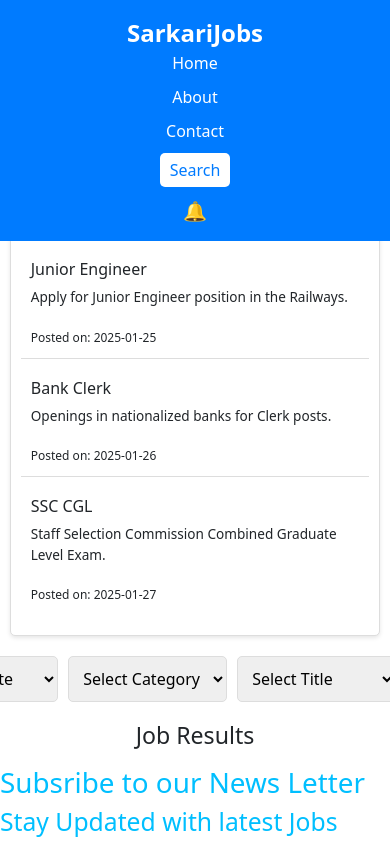
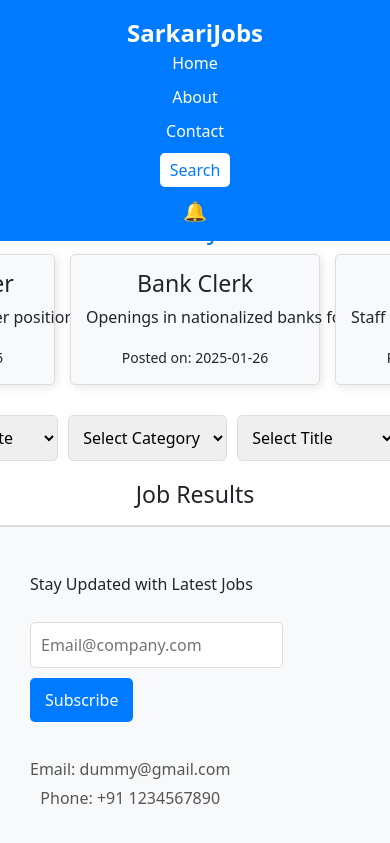
Before and after one commit to jainsurbhii/SarkariiJobs, an Angular app: page / in a window 390 px wide. Shown: the top 843 px of the page. Built offline with nearby package versions, Linux system fonts and the light colour scheme.

Commit message:
trending job fixed

```diff
--- a/src/app/footer/footer.component.css
+++ b/src/app/footer/footer.component.css
@@ -1,3 +1,74 @@
-.footer{
-    color: deepskyblue;
+.footer {
+    background-color: #f8f9fa;
+    padding: 20px;
+    text-align: center;
+    border-top: 2px solid #ddd;
 }
+
+.footer-content {
+    display: flex;
+    justify-content: space-between;
+    align-items: flex-start;
+    flex-wrap: wrap;
+}
+
+.left-column, .right-column {
+    flex: 2;
+    padding: 10px;
+}
+
+h1, h2 {
+    color: #333;
+}
+
+.subscribe-container {
+    display: flex;
+    flex-direction: column;
+    align-items: flex-start;
+    gap: 10px;
+    margin: 15px 0;
+}
+
+.subscribe-container input {
+    padding: 10px;
+    font-size: 1rem;
+    border: 1px solid #ddd;
+    border-radius: 5px;
+}
+
+.subscribe-container button {
+    padding: 10px 15px;
+    background-color: #007bff;
+    color: white;
+    border: none;
+    border-radius: 5px;
+    cursor: pointer;
+    font-size: 1rem;
+}
+
+.subscribe-container button:hover {
+    background-color: #0056b3;
+}
+
+.contact-info, .help-section {
+    margin: 20px 0;
+}
+
+.contact-info p, .help-section p {
+    margin: 5px 0;
+    color: #555;
+}
+
+.alert {
+    margin-top: 20px;
+    padding: 10px;
+    font-weight: bold;
+}
+
+.card-footer {
+    background-color: #e9ecef;
+    padding: 10px;
+    text-align: center;
+    font-size: 0.9rem;
+    color: #777;
+}
--- a/src/app/footer/footer.component.html
+++ b/src/app/footer/footer.component.html
@@ -1,23 +1,23 @@
 <div class="footer">
-<h1>Subsribe to our News Letter</h1>
-
-<h2>Stay Updated with latest Jobs</h2>
+    <div class="footer-content">
+        <div class="left-column">
+            <div class="subscribe-container">
+                <p>Stay Updated with Latest Jobs</p>
                 <input type="email" placeholder="Email@company.com"> <button>Subscribe</button>
-
-<div>
-    <p>Email:dummy&#64;gmail.com</p>
+                <div class="contact-info">
+                    <p>Email: dummy@gmail.com</p>
                     <p>Phone: +91 1234567890</p>
                 </div>
-<div>
+            </div>
+
+        </div>
+        <div class="right-column">
+            <div class="help-section">
                 <h6>Help</h6>
                 <p>Contact Us</p>
                 <p>Privacy Policy</p>
                 <p>Fraud Alert</p>
             </div>
-<hr>
-<p class="alert alert-danger">All rights reserved 2025</p>
         </div>
-
-<div class="card-footer text-body-secondary">
-    2 days ago
     </div>
+</div>
--- a/src/app/trending-jobs/trending-jobs.component.css
+++ b/src/app/trending-jobs/trending-jobs.component.css
@@ -1,69 +1,26 @@
-.job-list {
-    margin: 20px auto;
-    max-width: 600px;
+.latest-jobs-container {
+    overflow-x: auto;
+    white-space: nowrap;
     padding: 10px;
-    background-color: white;
+}
+
+.latest-jobs {
+    display: flex;
+    flex-wrap: nowrap;
+    gap: 15px;
+    display: flex;
+    justify-content: center;
+    align-items: center;
+    gap: 15px;
+}
+
+.latest-job-item {
+    border-radius: 5px;
+    background-color: #f8f9fa;
+    box-shadow: 2px 2px 10px rgba(0, 0, 0, 0.1);
+    min-width: 250px;
+    padding: 15px;
     border: 1px solid #ddd;
     border-radius: 5px;
-    box-shadow: 0 2px 4px rgba(0, 0, 0, 0.1);
+    text-align: center;
 }
-
-.job-list h2 {
-    margin: 0 0 10px;
-    font-size: 1.5rem;
-    color: #007bff;
-}
-
-.job {
-    margin-bottom: 10px;
-    padding: 10px;
-    border-bottom: 1px solid #ddd;
-}
-
-.job:last-child {
-    border-bottom: none;
-}
-@media (max-width: 768px) {
-    .job-list {
-        max-width: 90%;
-        padding: 15px;
-    }
-
-    .job-list h2 {
-        font-size: 1.3rem;
-    }
-
-    .job h3 {
-        font-size: 1.1rem;
-    }
-
-    .job p {
-        font-size: 0.9rem;
-    }
-
-    .job small {
-        font-size: 0.8rem;
-    }
-}
-@media (max-width: 480px) {
-    .job-list {
-        max-width: 95%;
-        padding: 10px;
-    }
-
-    .job-list h2 {
-        font-size: 1.2rem;
-    }
-
-    .job h3 {
-        font-size: 1rem;
-    }
-
-    .job p {
-        font-size: 0.85rem;
-    }
-
-    .job small {
-        font-size: 0.75rem;
-    }
-}
--- a/src/app/trending-jobs/trending-jobs.component.html
+++ b/src/app/trending-jobs/trending-jobs.component.html
@@ -1,8 +1,10 @@
-<div class="job-list">
-    <h2>Latest Jobs</h2>
-    <div class="job" *ngFor="let job of jobs">
-        <h3>{{ job.title }}</h3>
-        <p>{{ job.description }}</p>
-        <small>Posted on: {{ job.postedDate }}</small>
+<div class="latest-jobs-container">
+    <h2 style="text-align: center; color: #007bff">Latest Jobs</h2>
+    <div class="latest-jobs">
+        <div class="latest-job-item" *ngFor="let job of jobs" style="min-width: 250px; padding: 15px; border: 1px solid #ddd; border-radius: 5px; background-color: #f8f9fa; text-align: center; box-shadow: 2px 2px 10px rgba(0, 0, 0, 0.1);">
+            <h3>{{ job.title }}</h3>
+            <p>{{ job.description }}</p>
+            <small>Posted on: {{ job.postedDate }}</small>
+        </div>
     </div>
 </div>
```
Lines whose indentation alone changed are shown as unchanged.
